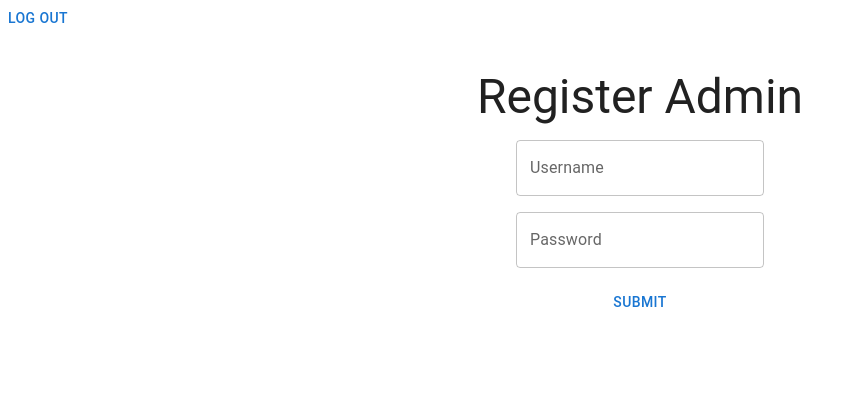
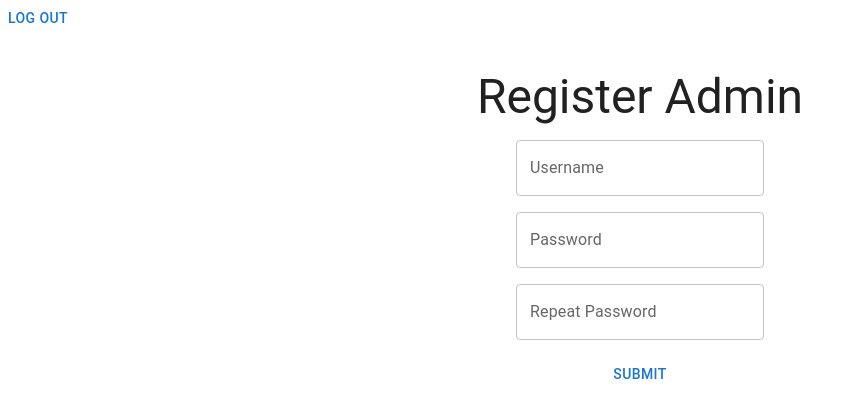
Before and after one commit to Pakleni/PIA-Project, a React app in the folder front-end/: page /admin/signup in a window 1280 px wide. Shown: the top 418 px of the page, without its empty margins (0-854 px from the left). Built offline with nearby package versions, Linux system fonts and the light colour scheme.

Commit message:
Admin Signup - repeat password

```diff
--- a/front-end/src/pages/AdminSignup.tsx
+++ b/front-end/src/pages/AdminSignup.tsx
@@ -7,7 +7,8 @@ import * as Yup from 'yup';
 
 const initialValues = {
   username: '',
-  password: ''
+  password: '',
+  repeat_password: ''
 };
 
 const initialError = {
@@ -44,7 +45,11 @@ const AdminSignup: React.FC = () => {
         onSubmit={onSubmit}
         validationSchema={Yup.object().shape({
           username: Yup.string().required(),
-          password: Yup.string().required()
+          password: Yup.string().required(),
+          repeat_password: Yup.string().oneOf(
+            [Yup.ref('password')],
+            'Passwords must match'
+          )
         })}
       >
         {({ isSubmitting }) => (
@@ -64,6 +69,13 @@ const AdminSignup: React.FC = () => {
               </Grid>
               <Grid item>
                 <InputField name="password" label="Password" type="password" />
+              </Grid>
+              <Grid item>
+                <InputField
+                  name="repeat_password"
+                  label="Repeat Password"
+                  type="password"
+                />
               </Grid>
               <Grid item>
                 <Button disabled={isSubmitting} type="submit">
```
